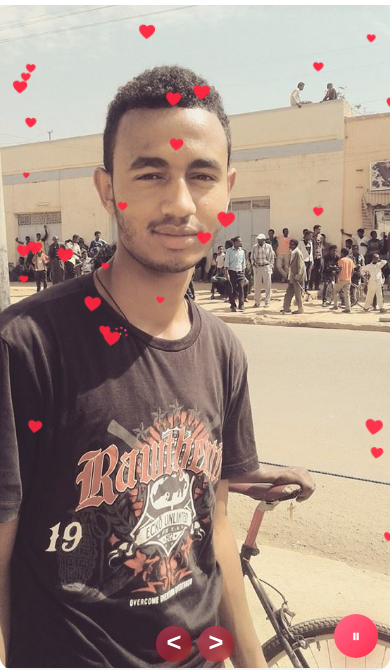
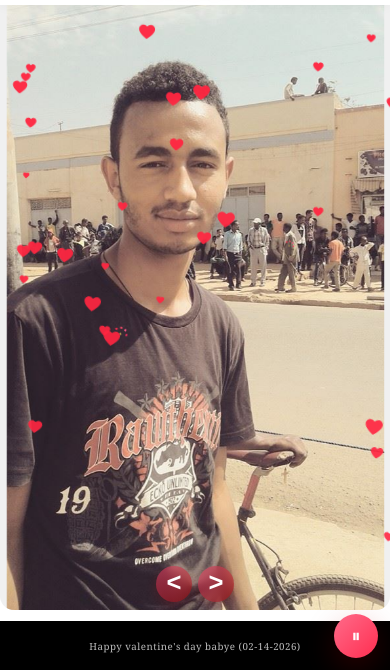
Before and after one commit to MusieYemane/valentine-day, a plain HTML site: page main.html in a window 390 px wide. Shown: the part 174-844 px from the top of the page. Drawn offline with Linux system fonts and the light colour scheme.

Commit message:
mobile view

```diff
--- a/main.html
+++ b/main.html
@@ -21,7 +21,7 @@
             font-family: 'Georgia', serif;
             background: #000; /* black page background */
             min-height: 100%;
-            padding: 0;
+            padding: 0 0 2% 0;
         }
 
         .container {
@@ -35,6 +35,7 @@
             overflow: hidden;
             display: flex;
             flex-direction: column;
+            padding-bottom: 0;
         }
 
         .header {
@@ -64,7 +65,7 @@
             position: relative;
             width: 65%;
             flex: 1 1 0;
-            margin: 20px auto;
+            margin: 20px auto 60px auto;
             background: #f0f0f0;
             display: flex;
             flex-direction: column;
@@ -74,6 +75,7 @@
             border-radius: 14px;
             height: auto;
             min-height: 0;
+            padding-bottom: 0;
         }
 
         .slide {
@@ -223,7 +225,6 @@
 
         .slider-controls button:hover {
             transform: translateY(-4px) scale(1.03);
-            filter: brightness(1.06);
             box-shadow: 0 14px 30px rgba(179,0,0,0.35);
             background: linear-gradient(135deg, rgba(255,65,108,0.85) 0%, rgba(179,0,0,0.85) 100%);
         }
@@ -335,12 +336,19 @@
         }
 
         .footer {
-            background: transparent; /* make bottom transparent */
-            padding: 12px 20px;
+            background: #000 !important;
+            color: #fff !important;
+            padding: 16px 20px;
             text-align: center;
-            color: #764ba2;
-            font-size: 1.1em;
-            flex: 0 0 auto;
+            font-size: 0.78em;
+            font-weight: 300;
+            letter-spacing: 0.5px;
+            left: 0;
+            right: 0;
+            bottom: 0;
+            z-index: 100;
+            border-radius: 0;
+            position: fixed !important;
         }
 
         @media (max-width: 600px) {
@@ -371,6 +379,7 @@
                 width: 96%;
                 height: auto;
                 border-radius: 14px;
+                padding-bottom: 0; /* space for footer */
             }
         }
         /* Music control button */
@@ -446,13 +455,15 @@
                 width: 100% !important;
                 height: 100vh !important;
                 border-radius: 0 !important;
+                padding-bottom: 0 !important;
             }
             .slider-container {
                 width: 100% !important;
                 flex: 1 1 0 !important;
                 height: auto !important;
                 min-height: 0 !important;
-                margin: 0 auto;
+                margin: 0 auto 60px auto !important;
+                padding-bottom: 0 !important;
             }
             .slide img {
                 width: 100% !important;
@@ -469,14 +480,6 @@
             .slider-controls {
                 gap: 6px !important;
                 bottom: 8px !important;
-            }
-            .footer {
-                position: fixed !important;
-                left: 0;
-                right: 0;
-                bottom: 0;
-                background: transparent;
-                z-index: 100;
             }
         }
     </style>
@@ -592,7 +595,7 @@
         </div>
 
         <div class="footer">
-            <!-- footer intentionally left minimal/transparent -->
+            <span style="color:#bbb; font-size:0.78em; font-weight: 300; letter-spacing: 0.5px;">Happy valentine's day babye (02-14-2026)</span>
         </div>
     </div>
 
```
